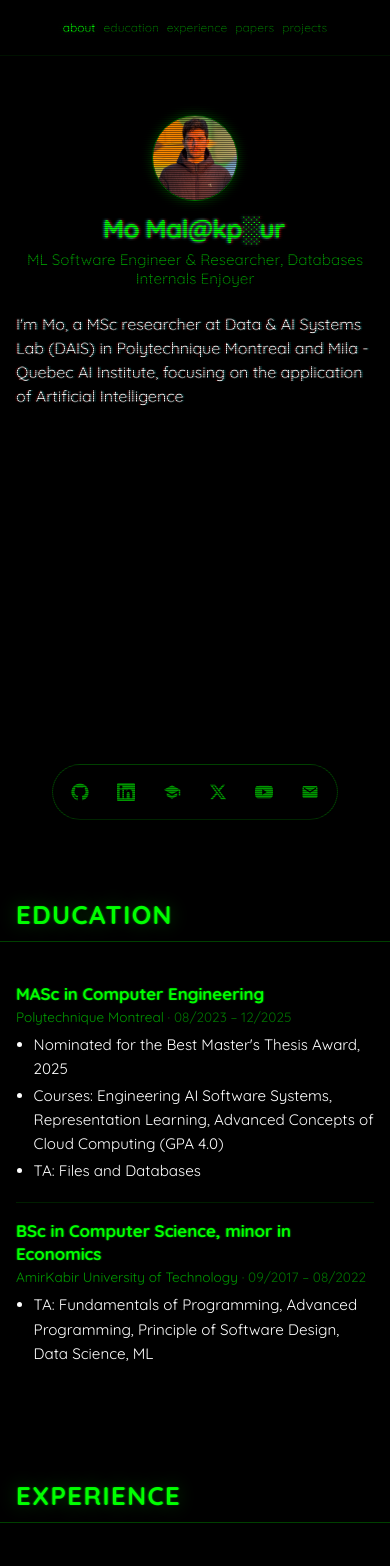
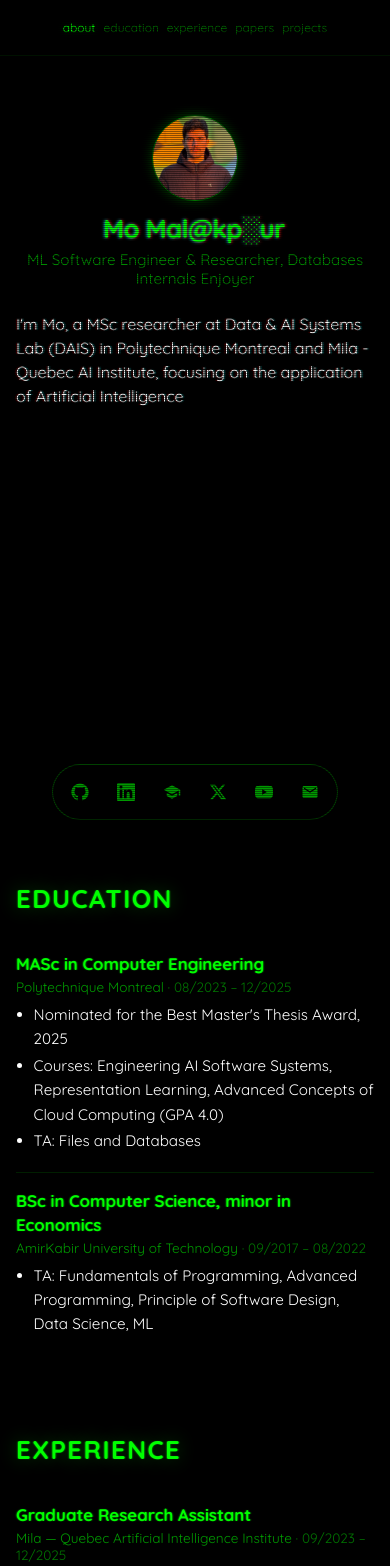
Before and after one commit to momalekpour/momalekpour.github.io, a Next.js app: page / in a window 390 px wide. Shown: the top 1566 px of the page. Built offline with nearby package versions, Linux system fonts and the light colour scheme.

Commit message:
style: unpin section titles, keep only nav pinned for cleaner terminal look

```diff
--- a/src/app/globals.css
+++ b/src/app/globals.css
@@ -207,19 +207,6 @@ p,
     text-transform: uppercase;
     color: var(--color-green);
     margin-bottom: var(--space-md);
-    position: sticky;
-    top: var(--nav-height);
-    z-index: 10;
-    background: rgba(0, 0, 0, 0.95);
-    backdrop-filter: blur(6px);
-    -webkit-backdrop-filter: blur(6px);
-    padding-top: var(--space-md);
-    padding-bottom: var(--space-sm);
-    margin-left: calc(-1 * var(--space-lg));
-    margin-right: calc(-1 * var(--space-lg));
-    padding-left: var(--space-lg);
-    padding-right: var(--space-lg);
-    border-bottom: 1px solid var(--green-25);
     text-shadow:
         0 0 18px var(--glow-green),
         -1px 0 1px var(--glow-green),
@@ -588,12 +575,6 @@ p,
         height: 84px;
     }
 
-    .section-label {
-        margin-left: calc(-1 * var(--space-md));
-        margin-right: calc(-1 * var(--space-md));
-        padding-left: var(--space-md);
-        padding-right: var(--space-md);
-    }
 }
 
 @media (prefers-reduced-motion: reduce) {
```
